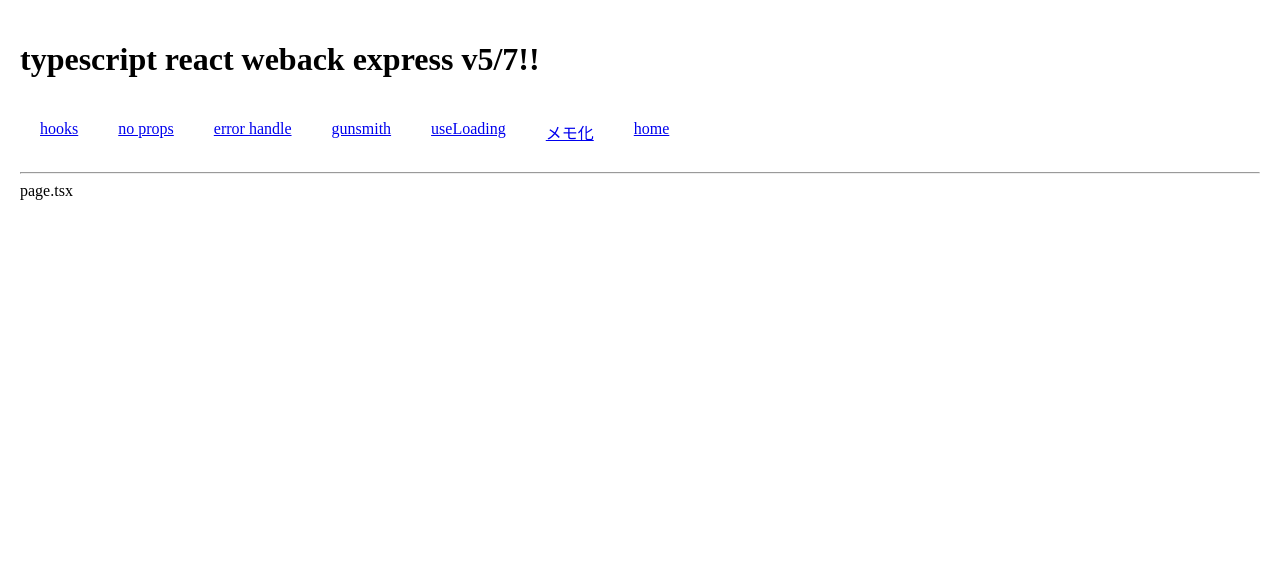
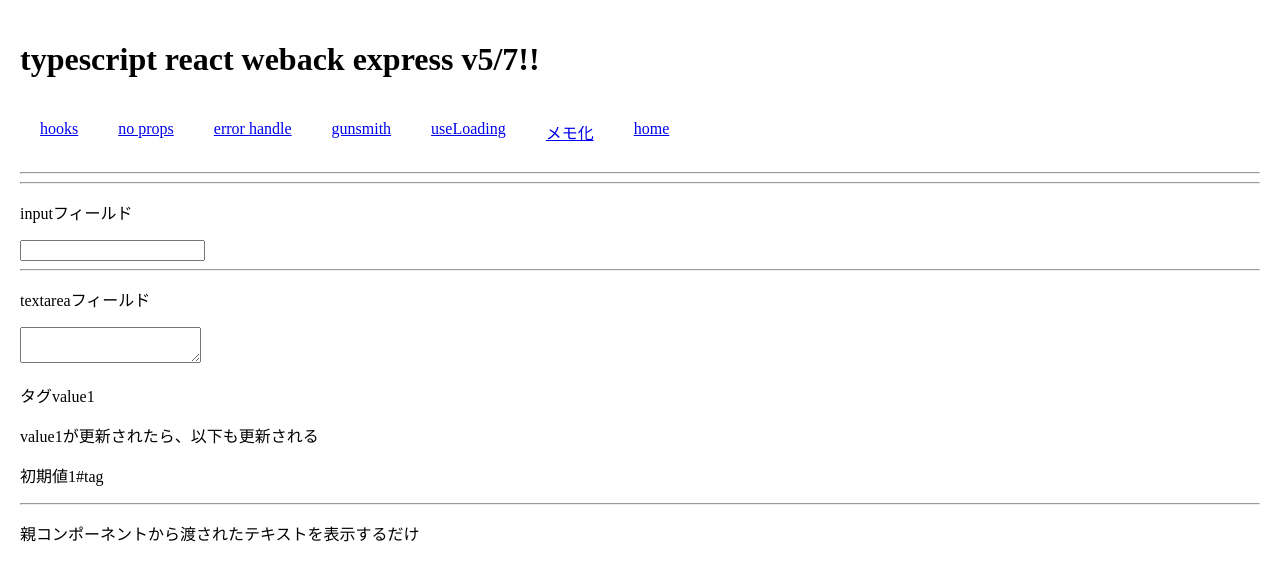
Before and after one commit to zvvlj0219/typescript-react-webpack-express, a React app: page /memo in a window 1280 px wide. Shown: the top 580 px of the page. Built offline with nearby package versions, Linux system fonts and the light colour scheme.

Commit message:
全般編集

```diff
--- /dev/null
+++ b/src/client/view/メモ化/_components/inputField.tsx
@@ -0,0 +1,17 @@
+import React, {memo} from "react"
+
+const InputField = memo(({
+    onChange
+}:{
+    onChange: (event: React.ChangeEvent<HTMLInputElement>) => void
+}) => {
+    console.log('InputFieldが再レンダリングされました')
+
+    return (
+        <div>
+            <input type="text" onChange={onChange}  />
+        </div>
+    )
+})
+
+export default InputField
--- /dev/null
+++ b/src/client/view/メモ化/_components/textareaField.tsx
@@ -0,0 +1,17 @@
+import React, { memo } from "react"
+
+const Textarea = memo(({
+    onChange
+}:{
+    onChange: (event: React.ChangeEvent<HTMLTextAreaElement>) => void
+}) => {
+    console.log('Textareaが再レンダリングされました')
+
+    return (
+        <div>
+            <textarea onChange={onChange}></textarea>
+        </div>
+    )
+})
+
+export default Textarea
--- a/src/client/view/メモ化/page.tsx
+++ b/src/client/view/メモ化/page.tsx
@@ -1,11 +1,90 @@
-import React from "react"
+import React, { useCallback, useEffect, useState, memo, useMemo } from "react"
+import InputField from "./_components/inputField"
+import Textarea from "./_components/textareaField"
 
 const FormPage = () => {
+    console.log('FormPageが再レンダリングされました')
+
+    const [value1, setValue1] = useState<string>("初期値1")
+    const [value2, setValue2] = useState<string>("初期値2")
+
+    const inputOnChangeHandler = useCallback((
+        e: React.ChangeEvent<HTMLInputElement>
+    ) => {
+        setValue1(e.target.value)
+    },[value1])
+
+    const textareaOnChangeHandler = useCallback((
+        e: React.ChangeEvent<HTMLTextAreaElement>
+    ) => {
+        setValue2(e.target.value)
+    },[value2])
+
+    const heavyComputeFun = (arg1:string, arg2: string) => {
+        let i = 0;
+        while(i < 10000) i++;
+
+        return arg1 + arg2
+    }
+
+    const taggedValue = useMemo(() => {
+        console.log('タグvalue1が再計算されました')
+
+        const result = heavyComputeFun(value1, "#tag")
+
+        return result
+    }, [value1])
+
+    useEffect(() => {
+        console.log(value1)
+    }, [value1])
+
+    useEffect(() => {
+        console.log(value2)
+    }, [value2])
+
     return (
         <div>
-            page.tsx
+            <form>
+                <div>
+                    <hr />
+                    <p>inputフィールド</p>
+                    <InputField onChange={inputOnChangeHandler} />
+                </div>
+
+                <div>
+                    <hr />
+                    <p>textareaフィールド</p>
+                    <Textarea onChange={textareaOnChangeHandler} />
+                </div>
+
+                <div>
+                    <p>タグvalue1</p>
+                    <p>value1が更新されたら、以下も更新される</p>
+                    <p>{taggedValue}</p>
+                </div>
+
+                <ShowText />
+
+            </form>
         </div>
     )
 }
 
+const ShowText = memo(({
+    value
+}: {
+    value?: string
+}) => {
+    console.log('ShowTextが再レンダリングされました')
+
+    return (
+        <div>
+            <hr />
+            <p>親コンポーネントから渡されたテキストを表示するだけ</p>
+            <div>{ value }</div>
+        </div>
+    )
+})
+
 export default FormPage
```
